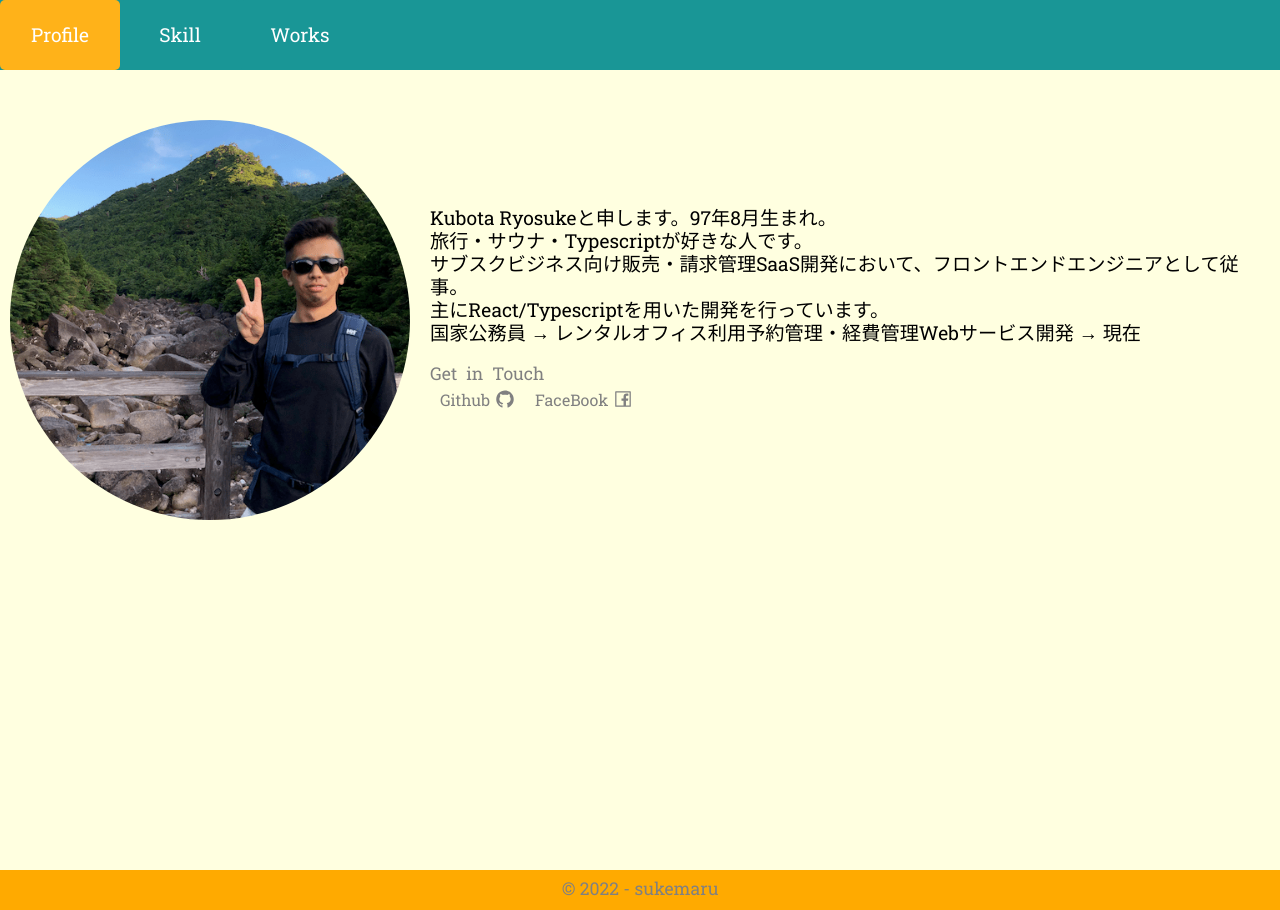
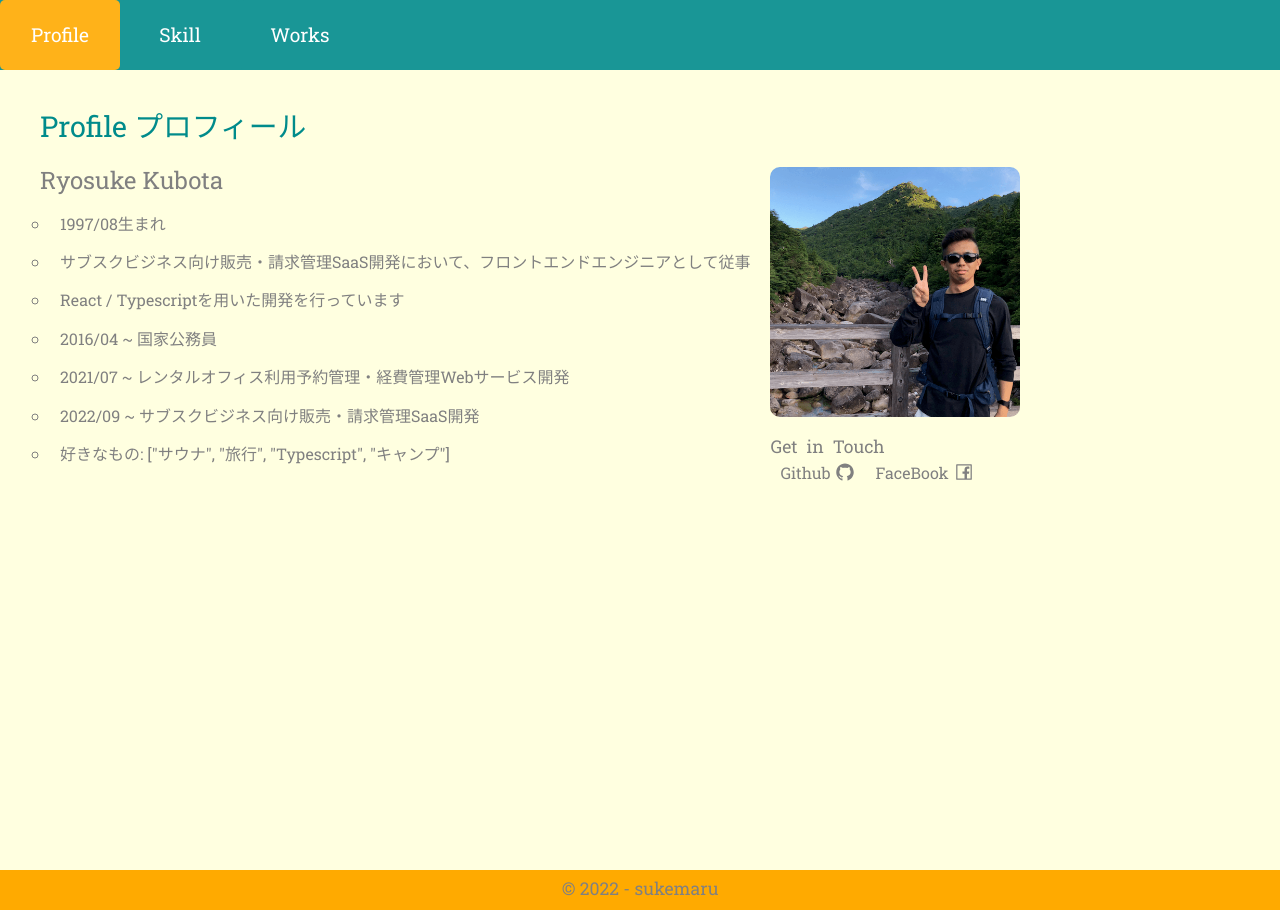
Before and after one commit to sukemaru-injp/next-first, a Next.js app: page /profile in a window 1280 px wide. Built offline with nearby package versions, Linux system fonts and the light colour scheme.

Commit message:
profilekaisyuu

```diff
--- /dev/null
+++ b/components/atom/Heading.tsx
@@ -0,0 +1,54 @@
+import { FC, ReactNode } from 'react'
+import styled from 'styled-components'
+import { color } from '../../styles/constants'
+
+type SizeType = 'small' | 'middle' | 'large'
+type Level = 1 | 2 | 3 | 4 | 5 | 6
+type ColorType = 'main' | 'subText'
+
+interface Props {
+  size?: SizeType
+  level?: Level
+  color?: ColorType
+  children: ReactNode
+}
+
+const textSize = {
+  small: '1.2rem',
+  middle: '1.5rem',
+  large: '1.8rem'
+} as const
+
+const tagLevel = {
+  1: 'h1',
+  2: 'h2',
+  3: 'h3',
+  4: 'h4',
+  5: 'h5',
+  6: 'h6'
+} as const
+
+const getSize = (size: SizeType) => textSize[size]
+
+const getTag = (level: Level) => tagLevel[level]
+
+const Heading: FC<Props> = ({ size = 'middle', level = 1, color = 'main', children }) => {
+  const tag = getTag(level)
+  const fontSize = getSize(size)
+
+  return (
+    <HeadingStyle
+      size={fontSize}
+      color={color}
+      as={tag}>
+      {children}
+    </HeadingStyle>
+  )
+}
+
+const HeadingStyle = styled.h1<{ size: string, color: ColorType }>`
+font-size: ${({ size }) => `${size}`};
+color: ${({ color: colorType }) => `${color()[colorType]}`};
+`
+
+export default Heading
--- a/components/atom/Space.tsx
+++ b/components/atom/Space.tsx
@@ -1,7 +1,7 @@
 import { FC, ReactNode } from 'react'
 import styled from 'styled-components'
 
-type SizeType = 'small' | 'middle' | 'large'
+type SizeType = 'none' | 'small' | 'middle' | 'large'
 
 interface SpaceProps {
   size: SizeType | SizeType[]
@@ -23,10 +23,11 @@ const Div = styled.div<MarginProps>`
 `
 
 const spaceSize = {
+  none: 0,
   small: 8,
   middle: 16,
   large: 24,
-}
+} as const
 
 const getNumberSize = (size: SizeType) => {
   return typeof size === 'string' ? spaceSize[size] : size || 0
--- a/next.config.js
+++ b/next.config.js
@@ -14,8 +14,6 @@ module.exports = {
       },
     ]
   },
-  experimental: {
-    scrollRestoration: true,
-  },
+  experimental:{ appDir: true },
   swcMinify: true
 }
--- a/pages/profile/index.tsx
+++ b/pages/profile/index.tsx
@@ -1,45 +1,86 @@
 import type { NextPage, GetStaticProps } from 'next'
 import styled from 'styled-components'
+import { contentInner } from '../../utlis/ui'
+import { mediaQuery } from '../../styles/mixin'
+import { cloneDeep } from 'lodash'
+import Heading from '../../components/atom/Heading'
+import Space from '../../components/atom/Space'
 import Image from 'next/image'
-import { contentInner } from '../../utlis/ui'
 import Accounts from '../../components/templates/Accounts'
-import { mediaQuery, fadeIn } from '../../styles/mixin'
-import { cloneDeep } from 'lodash'
+
+interface Props {
+  contents: string[]
+}
+
+const Profile: NextPage<Props> = ({ contents }) => {
+  return (
+    <>
+      <Wrapper>
+        <Heading size="large">Profile プロフィール</Heading>
+        <MainWrapper>
+          <Space size={['large', 'none']}>
+            <Heading size="middle" color="subText">Ryosuke Kubota</Heading>
+            <Ul>
+              {contents.map((val, i) => {
+                return (
+                  <Li key={`${i}`}>
+                    {val}
+                  </Li>
+                )
+              })}
+            </Ul>
+          </Space>
+
+          <Space size={['large', 'none']}>
+            <ImageStyle
+              src="/img/profile.png"
+              alt="profile"
+              width={250}
+              height={250} />
+
+            <Accounts />
+          </Space>
+        </MainWrapper>
+      </Wrapper>
+    </>
+  )
+}
+
+export const getStaticProps: GetStaticProps<Props> = () => {
+  const contents = cloneDeep(contentInner)
+  return {
+    props: { contents }
+  }
+}
+
+export default Profile
 
 const Wrapper = styled.div`
+padding: 40px;
+
+${mediaQuery('mobile', `
+  padding: 20px;
+`)}
+`
+
+const Ul = styled.ul`
+padding: 10px;
+`
+
+const Li = styled.li`
+padding: 10px;
+color: ${({ theme }) => theme.color.subText};
+list-style-type: circle;
+`
+
+const MainWrapper = styled.div`
 display: flex;
-align-items: center;
-justify-content: space-around;
-padding: 40px 0;
-
 ${mediaQuery('mobile', `
 flex-flow: column
 `)}
 `
-
-const Sentence = styled.p`
-line-height: 1.2;
-font-size: 1.2rem;
-`
-
-const ContentWrapper = styled.div`
-padding: 10px;
-animation-name: ${fadeIn};
-animation-duration: 1s;
-
-${mediaQuery('mobile', `
-padding: 20px 10px;
-`)}
-`
-
-const ImageWrapper = styled.div`
-position: relative;
-display: flex;
-justify-content: center;
-`
-
 const ImageStyle = styled(Image)`
-  border-radius: 50%;
+  border-radius: 10px;
   object-fit: cover;
   &::before {
     content: '';
@@ -53,40 +94,3 @@ const ImageStyle = styled(Image)`
     z-index: 10;
   }
 `
-interface Props {
-  contents: string[]
-}
-
-const Profile: NextPage<Props> = (props: Props) => {
-  return (
-    <>
-      <Wrapper>
-        <ContentWrapper>
-          <ImageWrapper>
-            <ImageStyle
-              className="image"
-              src="/img/profile.png"
-              alt="profile"
-              width={400}
-              height={400} />
-          </ImageWrapper>
-        </ContentWrapper>
-        <ContentWrapper>
-          {props.contents.map((item, idx) =>
-            <Sentence key={`context${idx}`}>{item}</Sentence>
-          )}
-          <Accounts />
-        </ContentWrapper>
-      </Wrapper>
-    </>
-  )
-}
-
-export const getStaticProps: GetStaticProps<Props> = () => {
-  const contents = cloneDeep(contentInner)
-  return {
-    props: { contents }
-  }
-}
-
-export default Profile
--- a/utlis/ui.ts
+++ b/utlis/ui.ts
@@ -2,12 +2,13 @@ import { format } from 'date-fns'
 import { workUi } from '../pages/works'
 
 export const contentInner = [
-  'Kubota Ryosukeと申します。97年8月生まれ。',
-  '旅行・サウナ・Typescriptが好きな人です。',
-  'サブスクビジネス向け販売・請求管理SaaS開発において、フロントエンドエンジニアとして従事。',
-  '主にReact/Typescriptを用いた開発を行っています。',
-  '国家公務員 → レンタルオフィス利用予約管理・経費管理Webサービス開発 → 現在',
-  ''
+  '1997/08生まれ',
+  'サブスクビジネス向け販売・請求管理SaaS開発において、フロントエンドエンジニアとして従事',
+  'React / Typescriptを用いた開発を行っています',
+  '2016/04 ~ 国家公務員',
+  '2021/07 ~ レンタルオフィス利用予約管理・経費管理Webサービス開発',
+  '2022/09 ~ サブスクビジネス向け販売・請求管理SaaS開発',
+  '好きなもの: ["サウナ", "旅行", "Typescript", "キャンプ"]'
 ]
 
 export const workDetails: workUi[] = [
@@ -17,7 +18,7 @@ export const workDetails: workUi[] = [
     link: 'https://eichiii.com/office/',
     startDate: format(new Date(2021, 6, 1), 'yyyy/MM/dd'),
     endDate: format(new Date(2022, 7, 31), 'yyyy/MM/dd'),
-    content: ['叡知オフィスクラウドというBtoBプロダクトで、コワーキングスペース・会議室の利用予約システム、利用後の経費精算などを一括精算するシステムなどの開発や、社内CS・セールスの利用する社内システム開発など様々なエンドユーザーに向けての開発を経験。', '新規機能開発や新規サービス企画や仕様策定・設計から携わり、コンポーネント設計から開発・テスト・運用まで行ってきました。', '2021年12月より新プロジェクト「叡知トリップ」の開発携わり、出張先の宿泊施設の利用予約システムのUI/UXの構築、開発を行いました。', 'エンジニアの採用面接など関わりました。'],
+    content: ['叡知オフィスクラウドというBtoBプロダクトで、コワーキングスペース・会議室の利用予約システム、利用後の経費精算などを一括精算するシステムなどの開発や、社内CS・セールスの利用する社内システム開発など様々なエンドユーザーに向けての開発を経験。', '新規機能開発や新規サービス企画や仕様策定・設計から携わり、コンポーネント設計から開発・テスト・運用まで行ってきました。', '2021年12月より新プロジェクト「叡知トリップ」の開発携わり、出張先の宿泊施設の利用予約システムのUI/UXの構築、開発を行いました。', 'エンジニアの採用面接なども関わりました。'],
     tech: 'Vue.js/Nuxt.js/SCSS/Golang/Docker/GCP/TypeScript/'
   }
 ]
```
Also changed, not shown: tsconfig.json (+20 -4 lines), 1 other file (tests, documents, lock files or other folders).
